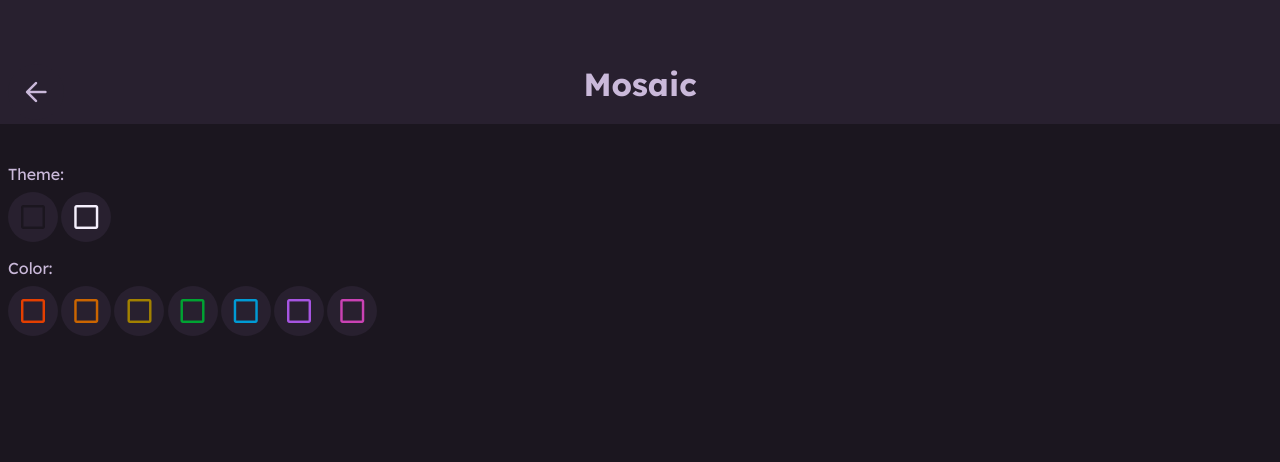
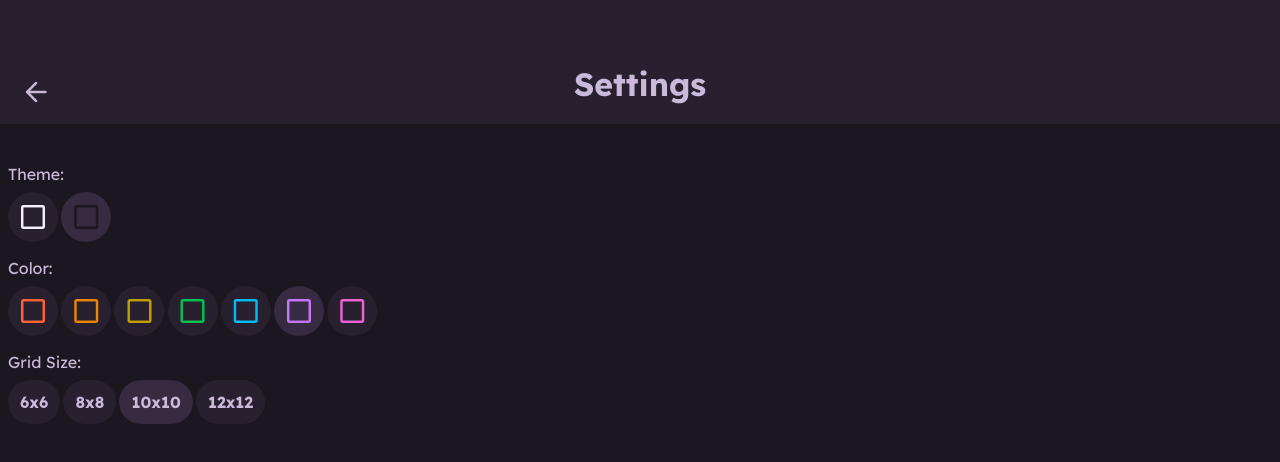
Before and after one commit to glem-fumeno/mosaic, a SvelteKit app: page /settings in a window 1280 px wide. Shown: the top 462 px of the page. Built offline with nearby package versions, Linux system fonts and the light colour scheme.

Commit message:
added board size

```diff
--- a/src/lib/button.svelte
+++ b/src/lib/button.svelte
@@ -4,15 +4,16 @@
     onclick = undefined,
     href = undefined,
     size = "1rem",
+    active = false,
   } = $props();
 </script>
 
 {#if href !== undefined}
-  <a {href} style:font-size={size}>
+  <a {href} class={active ? "active" : ""} style:font-size={size}>
     {@render children()}
   </a>
 {:else}
-  <button {onclick} style:font-size={size}>
+  <button {onclick} class={active ? "active" : ""} style:font-size={size}>
     {@render children()}
   </button>
 {/if}
@@ -34,7 +35,8 @@
     gap: 0.5rem;
 
     &:hover,
-    &:active {
+    &:active,
+    &.active {
       background-color: var(--color-sur);
     }
   }
--- a/src/lib/settings.svelte.ts
+++ b/src/lib/settings.svelte.ts
@@ -2,6 +2,7 @@ import type { Color, Theme } from "./types";
 
 let theme = $state<Theme>("dark");
 let color = $state<Color>("purple");
+let boardSize = $state(10);
 
 const settings = {
   get theme() {
@@ -10,8 +11,14 @@ const settings = {
   get color() {
     return color;
   },
+  get boardSize() {
+    return boardSize;
+  },
   setColor(newColor: Color) {
     color = newColor;
+  },
+  setBoardSize(newBoardSize: number) {
+    boardSize = newBoardSize;
   },
 
   setTheme(newTheme: Theme) {
--- a/src/routes/+page.svelte
+++ b/src/routes/+page.svelte
@@ -1,5 +1,9 @@
 <script>
+  import { preloadData } from "$app/navigation";
   import Button from "$lib/button.svelte";
+
+  preloadData('/game');
+  preloadData('/settings');
 </script>
 
 <main>
--- a/src/routes/app.css
+++ b/src/routes/app.css
@@ -1,11 +1,11 @@
 :root {
-  --color-red: oklch(0.61 0.21 36);
-  --color-orange: oklch(0.61 0.21 73);
-  --color-yellow: oklch(0.61 0.21 100);
-  --color-green: oklch(0.61 0.21 150);
-  --color-blue: oklch(0.61 0.21 218);
-  --color-purple: oklch(0.61 0.21 308);
-  --color-pink: oklch(0.61 0.21 335);
+  --color-red: oklch(0.71 0.21 36);
+  --color-orange: oklch(0.71 0.21 73);
+  --color-yellow: oklch(0.71 0.21 100);
+  --color-green: oklch(0.71 0.21 150);
+  --color-blue: oklch(0.71 0.21 218);
+  --color-purple: oklch(0.71 0.21 308);
+  --color-pink: oklch(0.71 0.21 335);
 
   --color-dark: oklch(0.21 0.02 var(--color-hue));
   --color-light: oklch(0.96 0.02 var(--color-hue));
@@ -36,7 +36,7 @@
   --color-bac: oklch(0.26 0.03 var(--color-hue));
   --color-sur: oklch(0.31 0.04 var(--color-hue));
   --color-for: oklch(0.81 0.05 var(--color-hue));
-  --color-acc: oklch(0.61 0.21 var(--color-hue));
+  --color-acc: oklch(0.71 0.21 var(--color-hue));
   --color-sec: oklch(0.41 0.11 var(--color-hue));
 
   --hover-multiplier: 0.02;
@@ -47,7 +47,7 @@
   --color-bac: oklch(0.91 0.03 var(--color-hue));
   --color-sur: oklch(0.86 0.04 var(--color-hue));
   --color-for: oklch(0.21 0.05 var(--color-hue));
-  --color-acc: oklch(0.61 0.21 var(--color-hue));
+  --color-acc: oklch(0.71 0.21 var(--color-hue));
   --color-sec: oklch(0.81 0.11 var(--color-hue));
 
   --hover-multiplier: -0.02;
--- a/src/routes/settings/+page.svelte
+++ b/src/routes/settings/+page.svelte
@@ -2,6 +2,7 @@
   import Button from "$lib/button.svelte";
   import Icon from "$lib/icon.svelte";
   import settings from "$lib/settings.svelte";
+  import type { Color, Theme } from "$lib/types";
 </script>
 
 <header>
@@ -9,43 +10,45 @@
     <Icon name="arrow_back" />
   </Button>
   <div class="h1-wrapper">
-    <h1>Mosaic</h1>
+    <h1>Settings</h1>
   </div>
   <div class="placeholder"></div>
 </header>
 <main>
   <span>Theme:</span>
   <div class="buttons">
-    <Button onclick={() => settings.setTheme("dark")} size=".75rem">
-      <Icon name="square" color="var(--color-dark)" />
-    </Button>
-    <Button onclick={() => settings.setTheme("light")} size=".75rem">
-      <Icon name="square" color="var(--color-light)" />
-    </Button>
+    {#each ["light", "dark"] as Theme[] as theme}
+      <Button
+        active={settings.theme === theme}
+        onclick={() => settings.setTheme(theme)}
+        size=".75rem"
+      >
+        <Icon name="square" color="var(--color-{theme})" />
+      </Button>
+    {/each}
   </div>
   <span>Color:</span>
   <div class="buttons">
-    <Button onclick={() => settings.setColor("red")} size=".75rem">
-      <Icon name="square" color="var(--color-red)" />
-    </Button>
-    <Button onclick={() => settings.setColor("orange")} size=".75rem">
-      <Icon name="square" color="var(--color-orange)" />
-    </Button>
-    <Button onclick={() => settings.setColor("yellow")} size=".75rem">
-      <Icon name="square" color="var(--color-yellow)" />
-    </Button>
-    <Button onclick={() => settings.setColor("green")} size=".75rem">
-      <Icon name="square" color="var(--color-green)" />
-    </Button>
-    <Button onclick={() => settings.setColor("blue")} size=".75rem">
-      <Icon name="square" color="var(--color-blue)" />
-    </Button>
-    <Button onclick={() => settings.setColor("purple")} size=".75rem">
-      <Icon name="square" color="var(--color-purple)" />
-    </Button>
-    <Button onclick={() => settings.setColor("pink")} size=".75rem">
-      <Icon name="square" color="var(--color-pink)" />
-    </Button>
+    {#each ["red", "orange", "yellow", "green", "blue", "purple", "pink"] as Color[] as color}
+      <Button
+        active={settings.color === color}
+        onclick={() => settings.setColor(color)}
+        size=".75rem"
+      >
+        <Icon name="square" color="var(--color-{color})" />
+      </Button>
+    {/each}
+  </div>
+  <span>Grid Size:</span>
+  <div class="buttons">
+    {#each [6, 8, 10, 12] as size}
+      <Button
+        active={settings.boardSize === size}
+        onclick={() => settings.setBoardSize(size)}
+      >
+        {size}x{size}
+      </Button>
+    {/each}
   </div>
 </main>
 
```
Also changed, not shown: src/lib/game.svelte.ts (+8 -3 lines), src/routes/game/board.svelte (+11 -8 lines).
